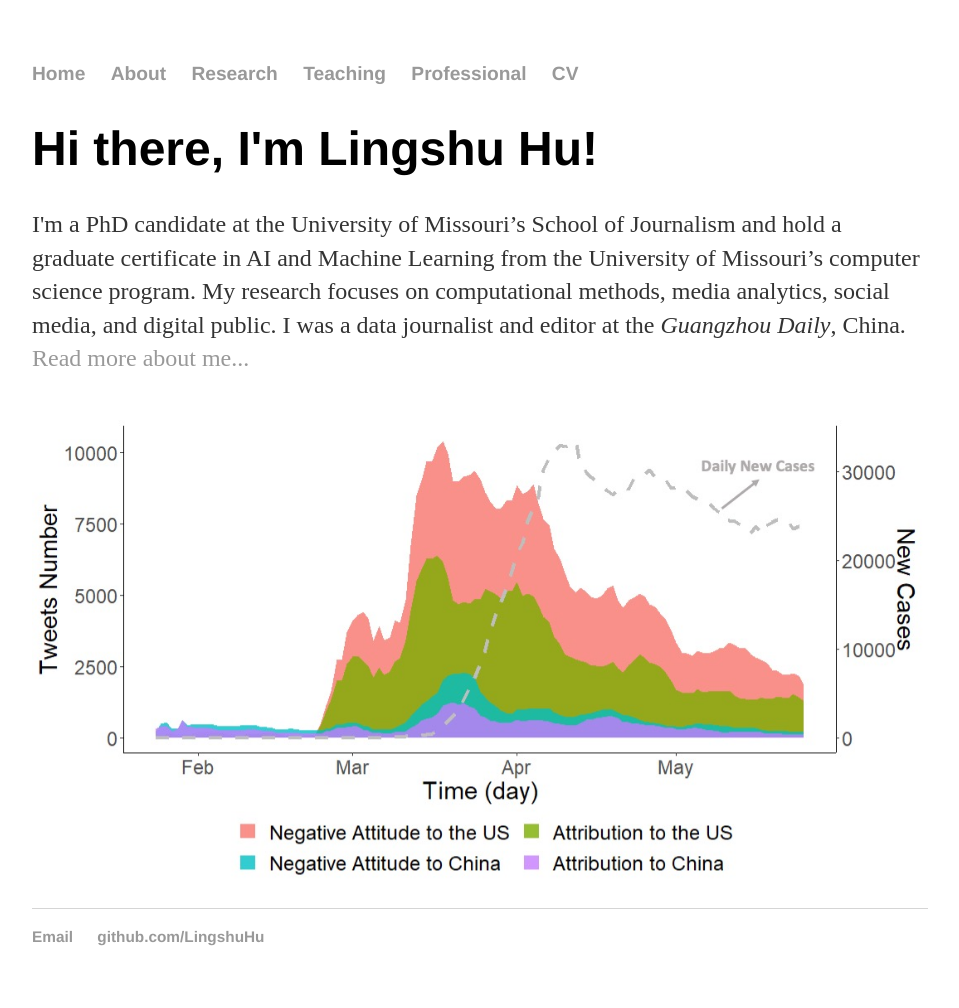
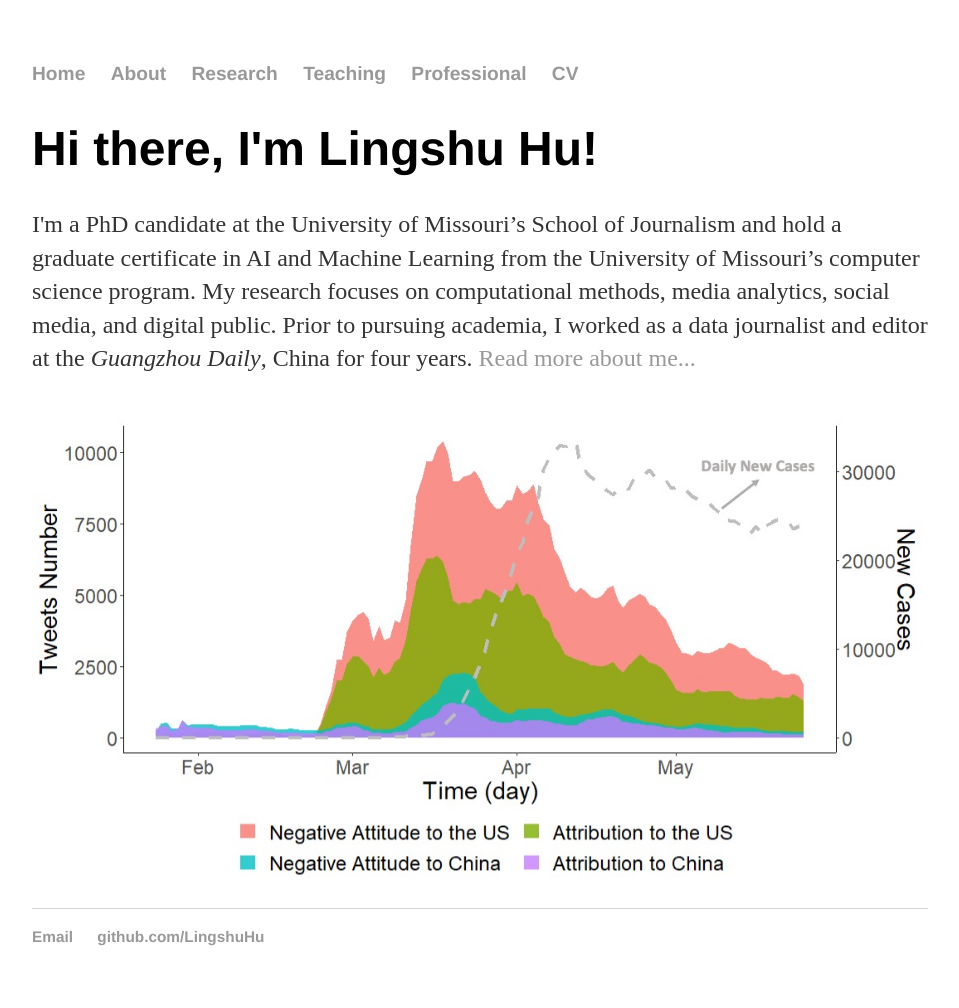
Before and after one commit to LingshuHu/lingshuhu.github.io, a Jekyll site: the page built from index.html, in a window 1280 px wide. Shown: the whole page, without its empty margins (160-1119 px from the left). Built offline with Jekyll 4.4.1, drawn with Linux system fonts in a browser that asks for light colours.

Commit message:
Update index.html

```diff
--- a/index.html
+++ b/index.html
@@ -4,7 +4,7 @@ title: Lingshu Hu
 ---
 <div class="blurb">
 	<h1>Hi there, I'm Lingshu Hu!</h1>
-	<p>I'm a PhD candidate at the University of Missouri’s School of Journalism and hold a graduate certificate in AI and Machine Learning from the University of Missouri’s computer science program. My research focuses on computational methods, media analytics, social media, and digital public. I was a data journalist and editor at the <em>Guangzhou Daily</em>, China. <a href="/about">Read more about me...</a></p>
+	<p>I'm a PhD candidate at the University of Missouri’s School of Journalism and hold a graduate certificate in AI and Machine Learning from the University of Missouri’s computer science program. My research focuses on computational methods, media analytics, social media, and digital public. Prior to pursuing academia, I worked as a data journalist and editor at the <em>Guangzhou Daily</em>, China for four years. <a href="/about">Read more about me...</a></p>
 
 	<div class="imgbox"><a href="/research"><img class="center-fit" id="slide_photo" src="images/Slide1.jpeg"></a></div>
 
```
